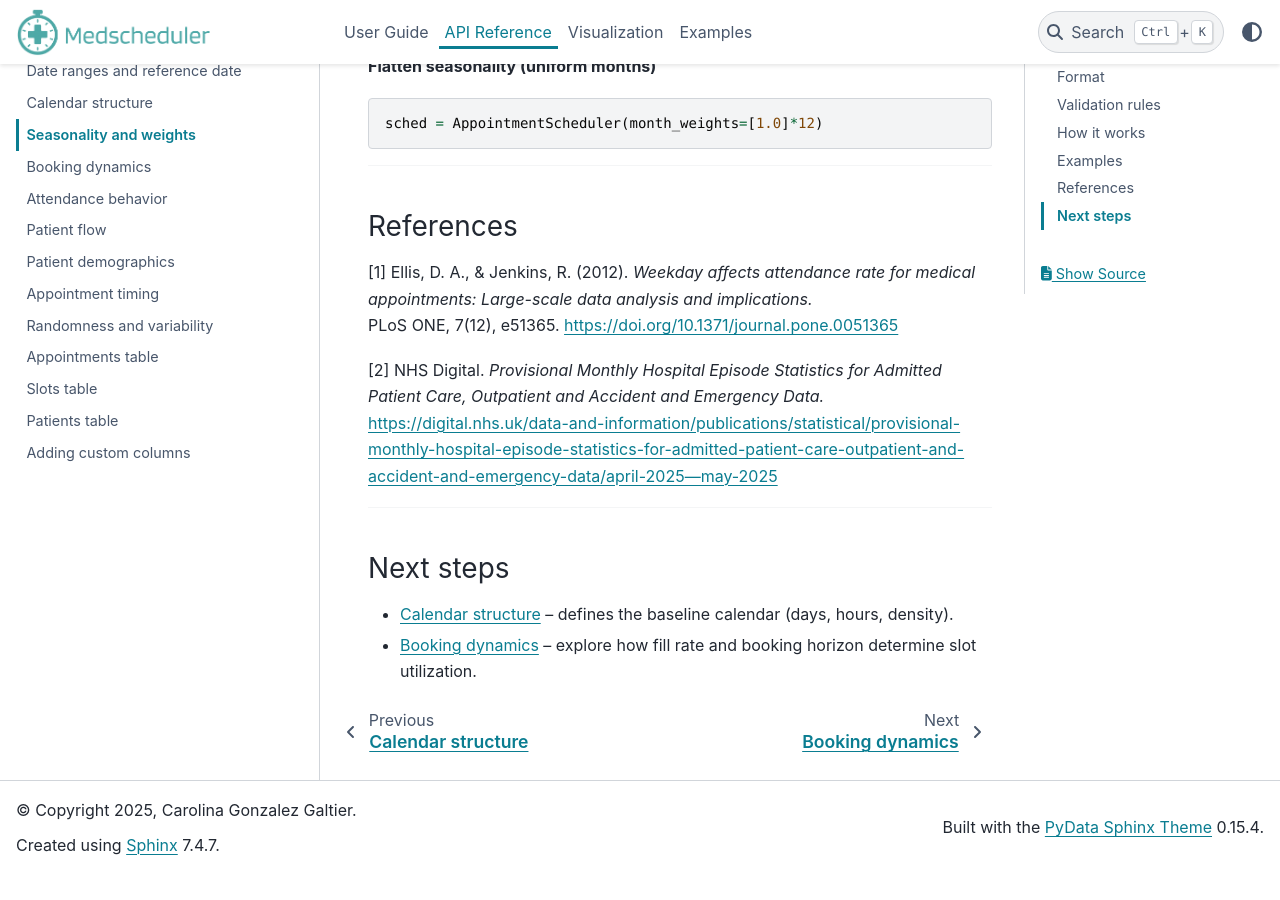
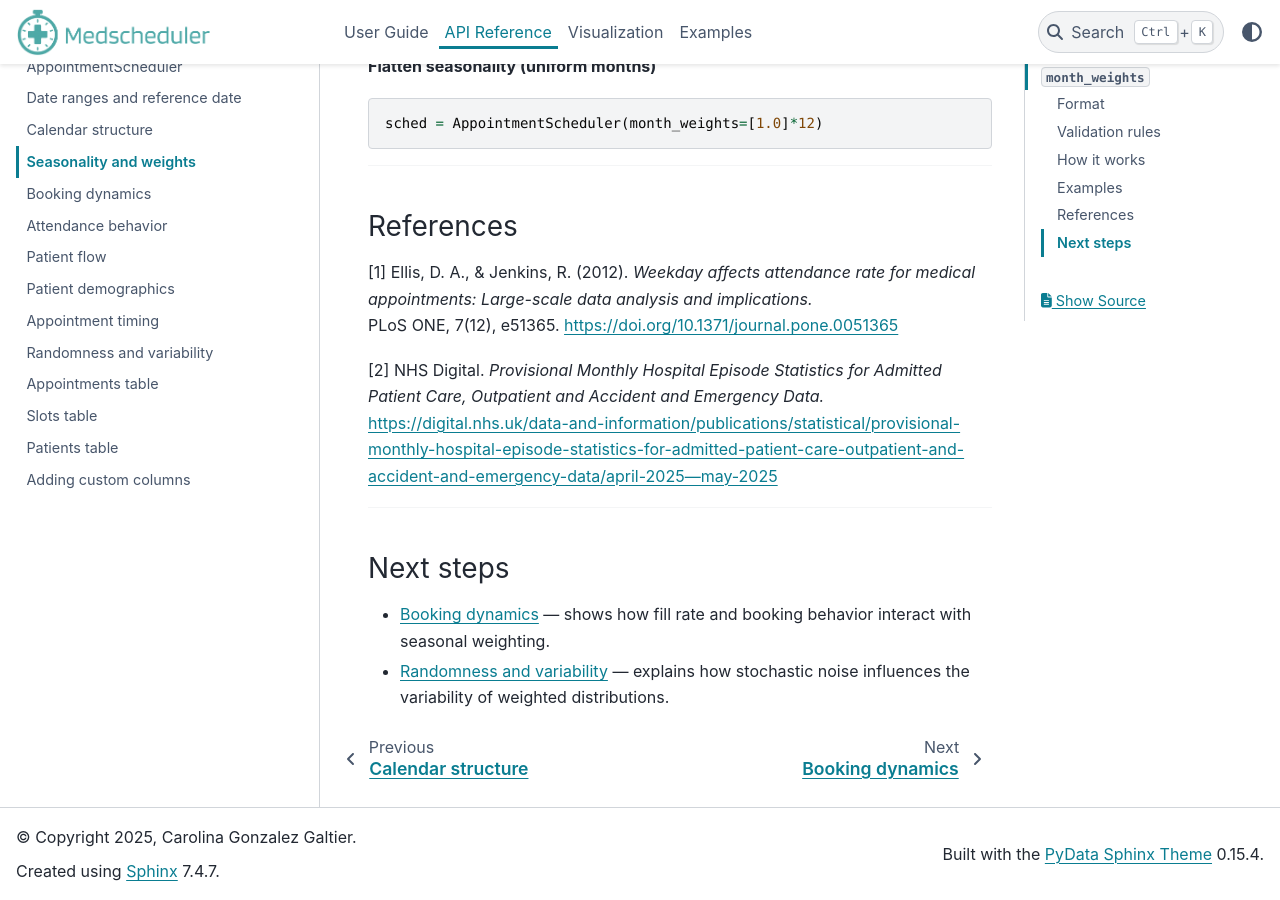
Before and after one commit to carogaltier/medscheduler, a Sphinx documentation site: the page built from docs/api-reference/seasonality_weights.md, in a window 1280 px wide and 900 px high, scrolled down 4749 px. Built offline with Sphinx 7.4.7 and the PyData theme 0.15.4, drawn with Linux system fonts in a browser that asks for light colours; before the commit the page ends 5623 px from its top, so only the background shows below that.

Commit message:
Update seasonality_weights.md

```diff
--- a/docs/api-reference/seasonality_weights.md
+++ b/docs/api-reference/seasonality_weights.md
@@ -153,5 +153,5 @@
 
 ### Next steps
 
-- {doc}`calendar_structure` – defines the baseline calendar (days, hours, density).
-- {doc}`booking_dynamics` – explore how fill rate and booking horizon determine slot utilization.
+- {doc}`booking_dynamics` — shows how fill rate and booking behavior interact with seasonal weighting.
+- {doc}`randomness_and_noise` — explains how stochastic noise influences the variability of weighted distributions.
```
